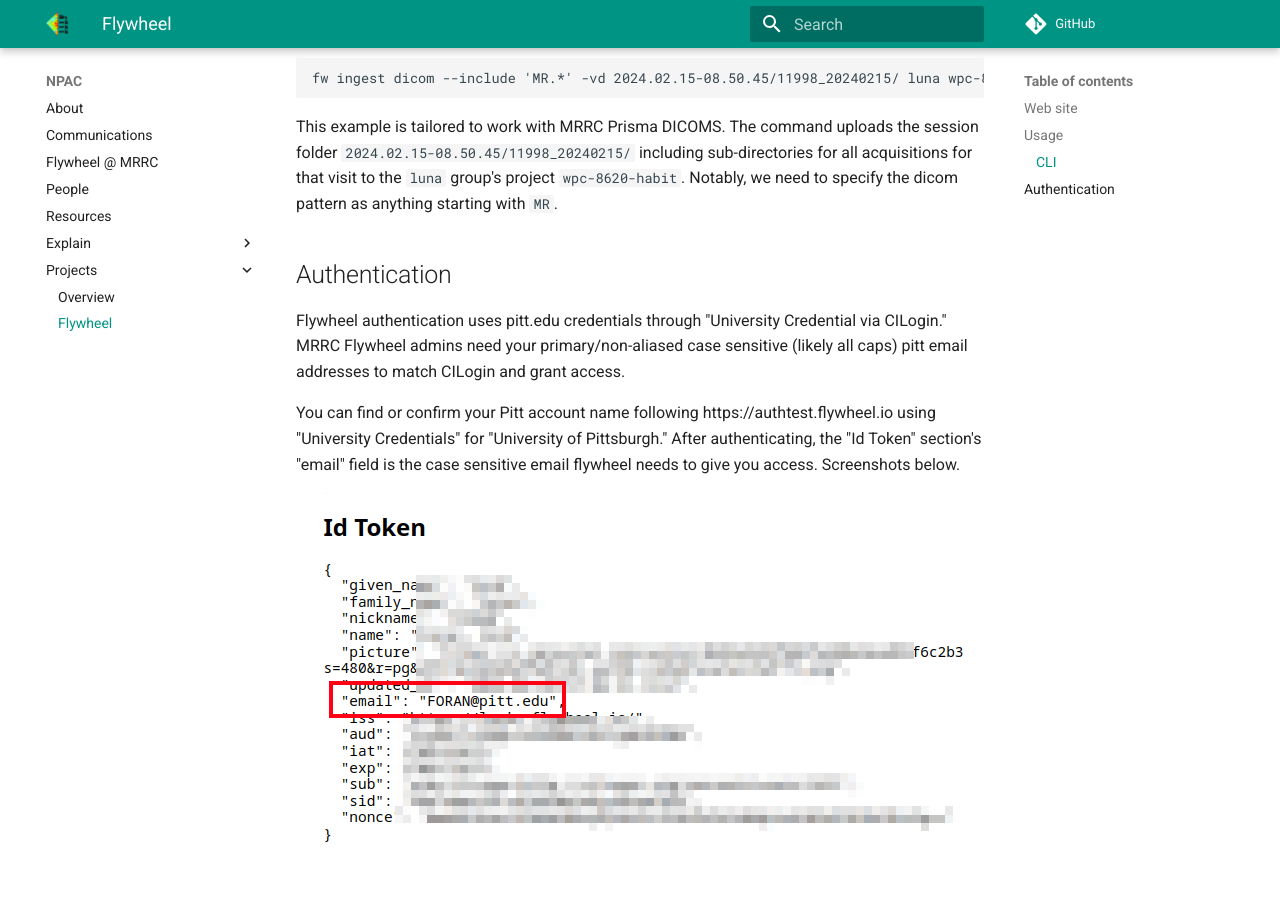
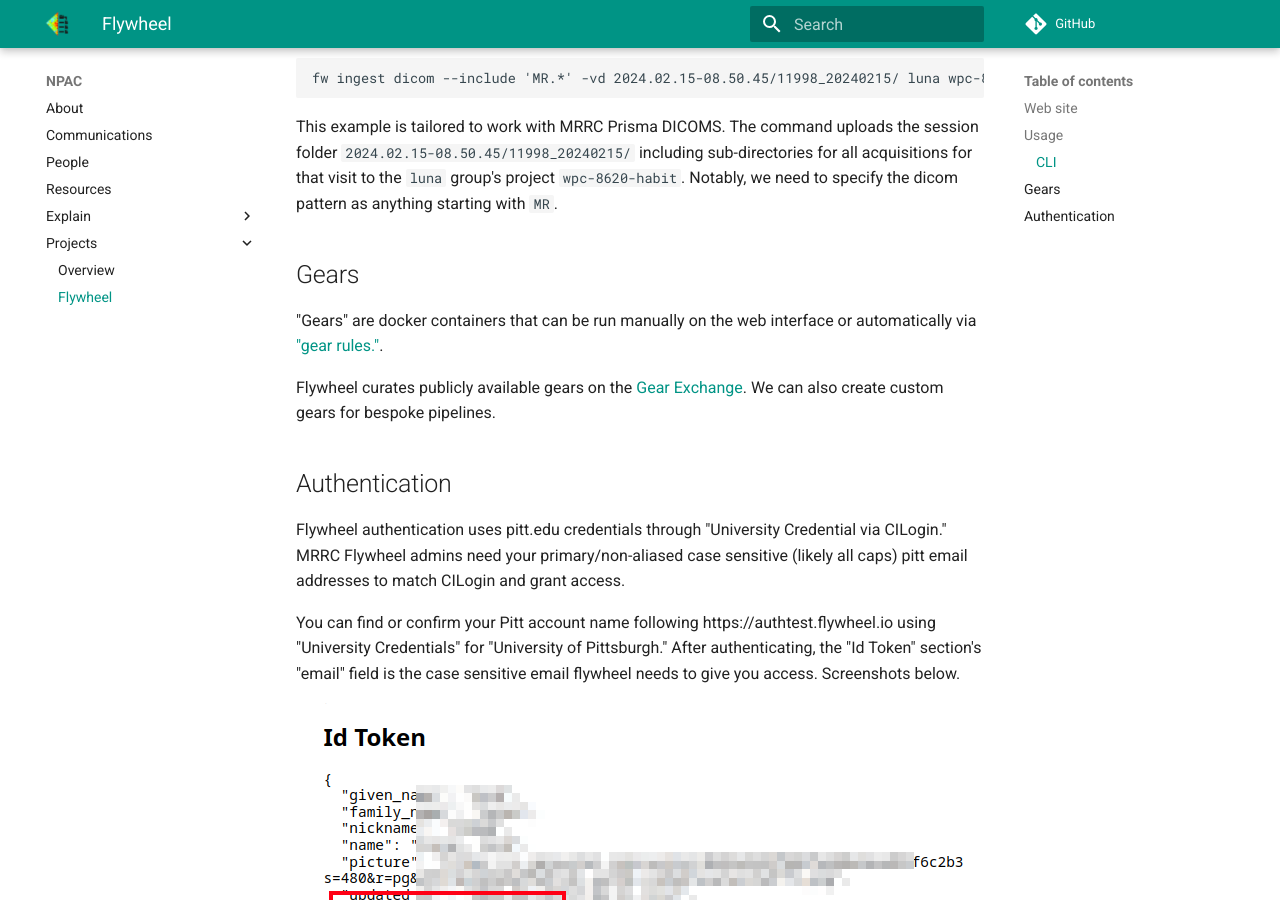
Before and after one commit to NPACore/NPACore.github.io, an MkDocs documentation site: the page built from docs/projects/flywheel.md, in a window 1280 px wide and 900 px high, scrolled down 527 px. Built offline with MkDocs 1.6.1 and Material for MkDocs 9.7.7, drawn with Linux system fonts in a browser that asks for light colours; comment, search, counter and statistics services are not loaded.

Commit message:
♻ single flywheel page in projects

```diff
--- a/docs/flywheel.md
+++ /dev/null
@@ -1,9 +0,0 @@
-# Flywheel @ MRRC
-
-[pilot survey](https://forms.office.com/Pages/DesignPageV2.aspx?subpage=design&FormId=ifT5nqDg606HzDpSYRL9DcvwXhRPa6JPrfQnK7ST7HVUQjFCODBCUkxZSTk5MUFVOEZDTlpUNkM4SS4u&Token=4c40854cd7104406b35353f6a84ea210)
-
-## External Resources
-  - [flywheel gear exchange](https://docs.flywheel.io/hc/en-us/articles/4410774982419-The-Gear-Exchange)
-  - [ReproIn](https://dbic-handbook.readthedocs.io/en/latest/mri/reproin.html)
-
-## Networking
--- a/docs/projects/flywheel.md
+++ b/docs/projects/flywheel.md
@@ -23,6 +23,11 @@
 
 This example is tailored to work with MRRC Prisma DICOMS. The command uploads the session folder `2024.02.15-08.50.45/11998_20240215/` including sub-directories for all acquisitions for that visit to the `luna` group's project `wpc-8620-habit`. Notably, we need to specify the dicom pattern as anything starting with `MR`.
 
+## Gears
+"Gears" are docker containers that can be run manually on the web interface or automatically via ["gear rules."](https://docs.flywheel.io/User_Guides/user_project_gear_rules/).
+
+Flywheel curates publicly available gears on the [Gear Exchange](https://docs.flywheel.io/hc/en-us/articles/4410774982419-The-Gear-Exchange).
+We can also create custom gears for bespoke pipelines.
 
 ## Authentication
 
```
